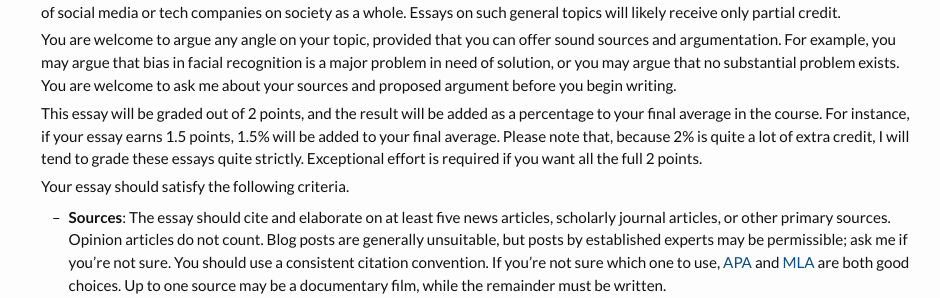
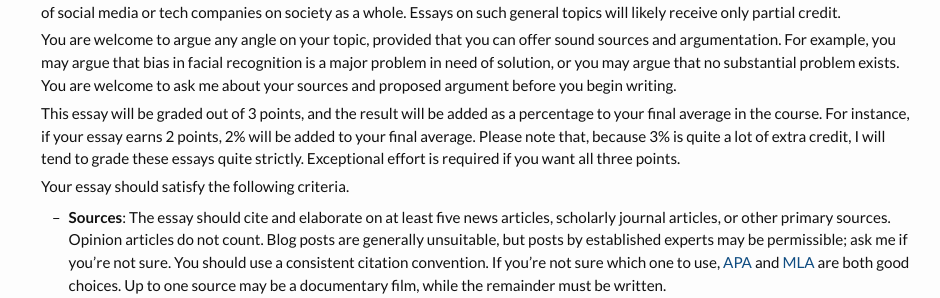
Before and after one commit to PhilChodrow/PIC16A, a Jekyll site: the page built from syllabus.md, in a window 1280 px wide and 900 px high, scrolled down 4208 px. Shown: the part 156-454 px from the top of the window, without its empty margins (174-1114 px from the left). Built offline with Jekyll 4.4.1, drawn with Linux system fonts in a browser that asks for light colours; nearby versions of some CDN libraries.

Commit message:
Update syllabus.md

```diff
--- a/syllabus.md
+++ b/syllabus.md
@@ -99,9 +99,6 @@ Here is some of the stuff that you will be able to do by the end of PIC16A.
 <dt> Erin </dt> <dd>via Zoom, <b>TBD</b> </dd>
 </dl>
 
-
-
-
 <div class="fancy-h1"> Assessment</div>
 
 ## Core Rubric
@@ -163,7 +160,7 @@ At any time prior to the end of instruction, you may submit an essay of between
 
 You are welcome to argue any angle on your topic, provided that you can offer sound sources and argumentation. For example, you may argue that bias in facial recognition is a major problem in need of solution, or you may argue that no substantial problem exists. You are welcome to ask me about your sources and proposed argument before you begin writing.
 
-This essay will be graded out of 2 points, and the result will be added as a percentage to your final average in the course. For instance, if your essay earns 1.5 points, 1.5% will be added to your final average. Please note that, because 2% is quite a lot of extra credit, I will tend to grade these essays quite strictly. Exceptional effort is required if you want all the full 2 points.
+This essay will be graded out of 3 points, and the result will be added as a percentage to your final average in the course. For instance, if your essay earns 2 points, 2% will be added to your final average. Please note that, because 3% is quite a lot of extra credit, I will tend to grade these essays quite strictly. Exceptional effort is required if you want all three points.
 
 Your essay should satisfy the following criteria.
 
```
